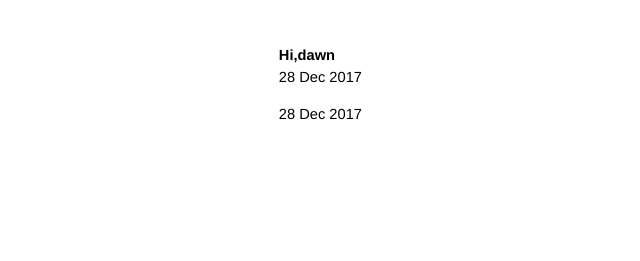
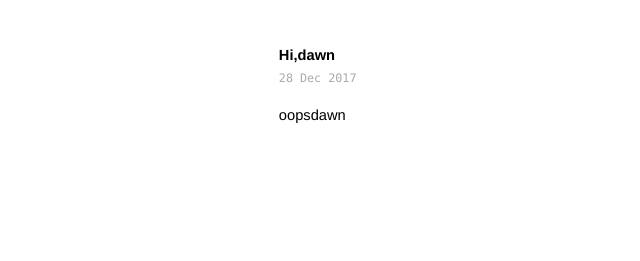
Before and after one commit to oopsdawn/OopsDawn, a Jekyll site: the page built from _posts/2017-12-28-hi-dawn.html, in a window 1280 px wide. Shown: the top 261 px of the page, without its empty margins (53-693 px from the left). Built offline with Jekyll 4.4.1, drawn with Linux system fonts in a browser that asks for light colours.

Commit message:
add my.css

```diff
--- a/_layouts/default.html
+++ b/_layouts/default.html
@@ -7,6 +7,7 @@
 
 	<!-- Homepage CSS -->
 	<link rel="stylesheet" href="/css/screen.css" type="text/css" media="screen, projection" />
+	<link rel="stylesheet" href="/css/my.css" type="text/css" />
 
 </head>
 <body>
--- a/_layouts/post.html
+++ b/_layouts/post.html
@@ -3,6 +3,6 @@ layout: default
 ---
 <div id="post">
 	<h2>{{ page.title }}</h2>
-	<span>{{ page.date | date_to_string }}</span>
+	<span class="title_date">{{ page.date | date_to_string }}</span>
 	{{ content }}
 </div>
--- a/_posts/2017-12-28-hi-dawn.html
+++ b/_posts/2017-12-28-hi-dawn.html
@@ -2,4 +2,4 @@
 layout: post
 title: Hi,dawn
 ---
-<p>{{ page.date | date_to_string }}</p>
+<p>oopsdawn</p>
--- /dev/null
+++ b/css/my.css
@@ -0,0 +1,5 @@
+.title_date{
+	color: #aaa;
+	font-family: Monaco, "Courier New";
+	font-size: 80%;
+}
```
